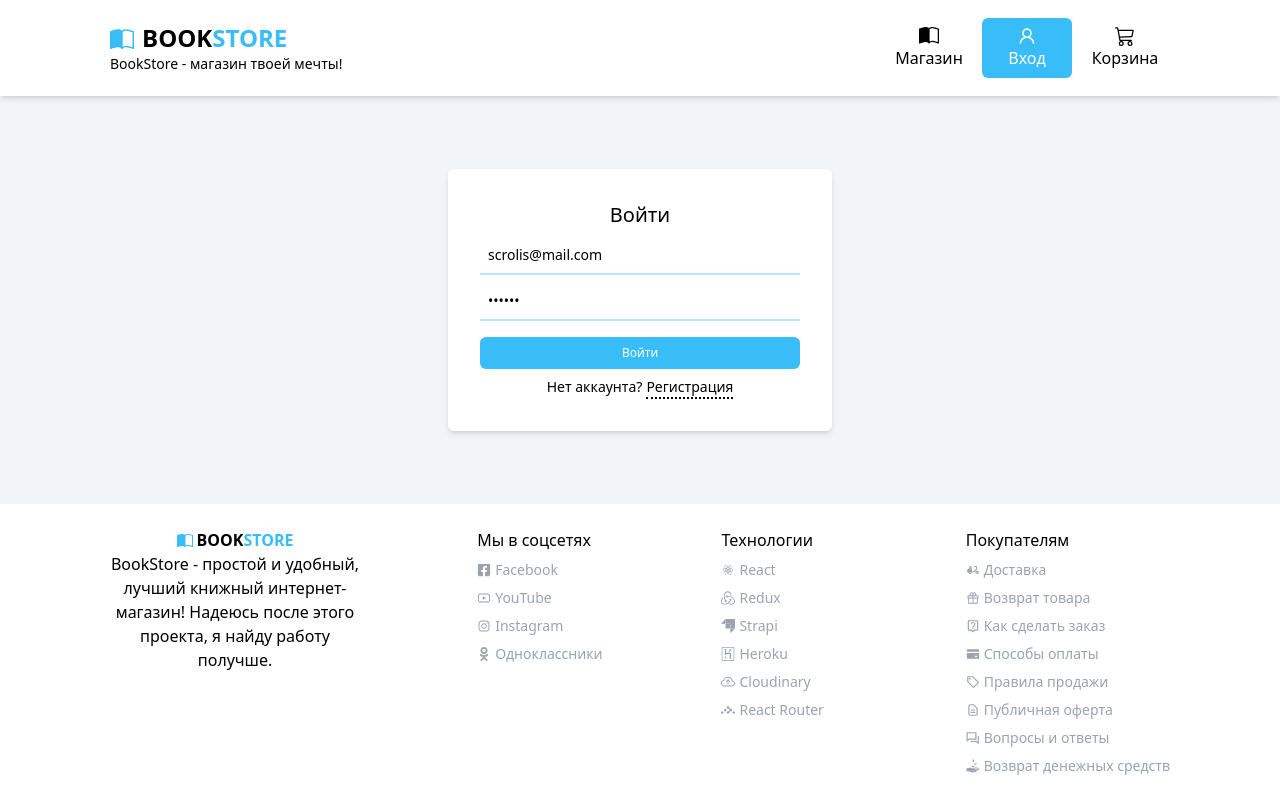
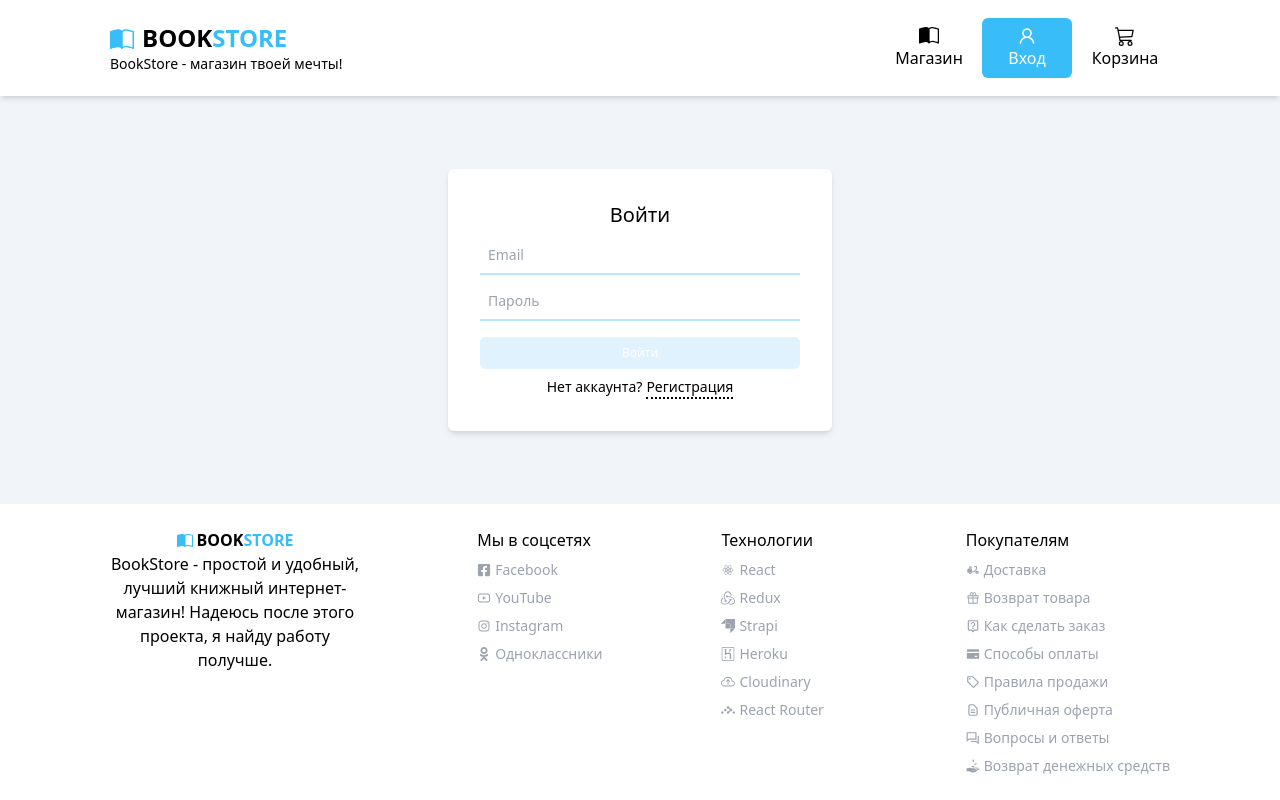
Before and after one commit to ScRoLiS/bookstore, a React (Create React App) app: page /user/login in a window 1280 px wide. Built offline with nearby package versions, Linux system fonts and the light colour scheme.

Commit message:
fix: remove email and password values

```diff
--- a/src/routes/Login.js
+++ b/src/routes/Login.js
@@ -15,8 +15,8 @@ const Login = () => {
   const dispatch = useDispatch()
   const navigate = useNavigate()
   const [isLoading, setLoading] = useState(false)
-  const [email, handleEmail] = useInput('scrolis@mail.com')
-  const [password, handlePassword] = useInput('123456')
+  const [email, handleEmail] = useInput('')
+  const [password, handlePassword] = useInput('')
 
   const handleLogin = (e) => {
     setLoading(true)
```
